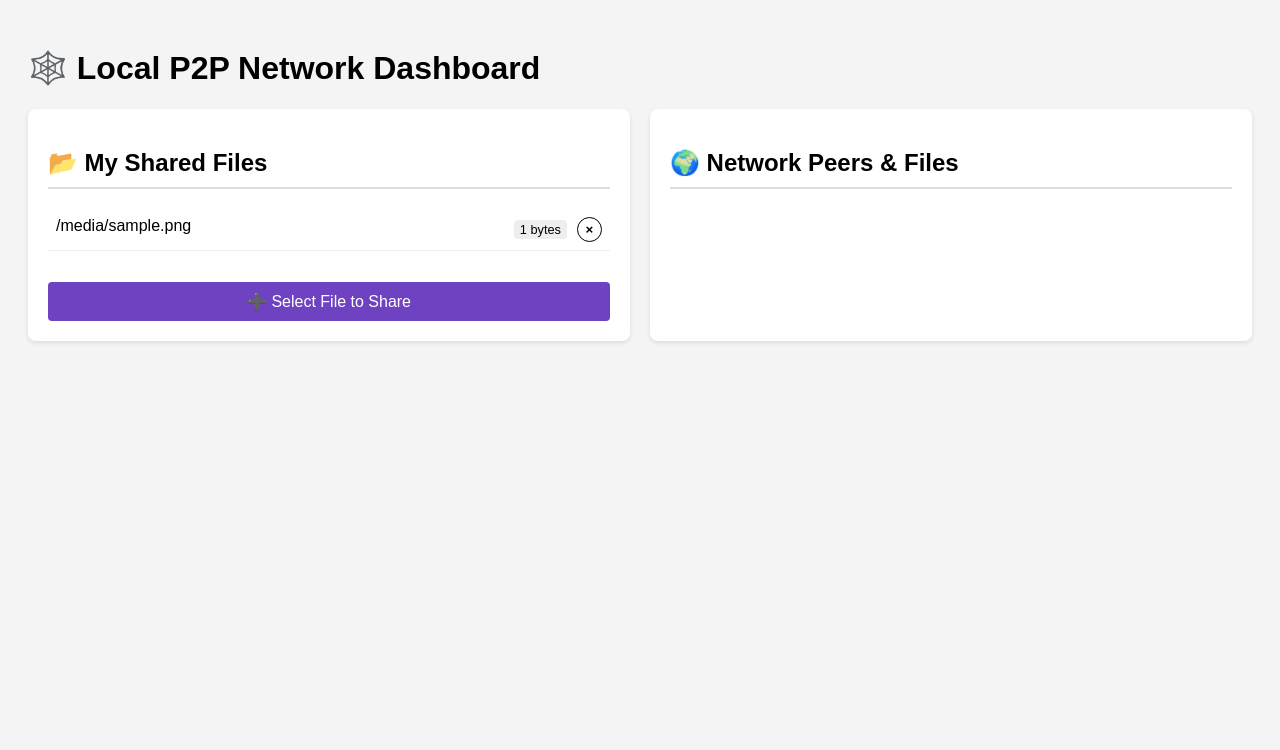
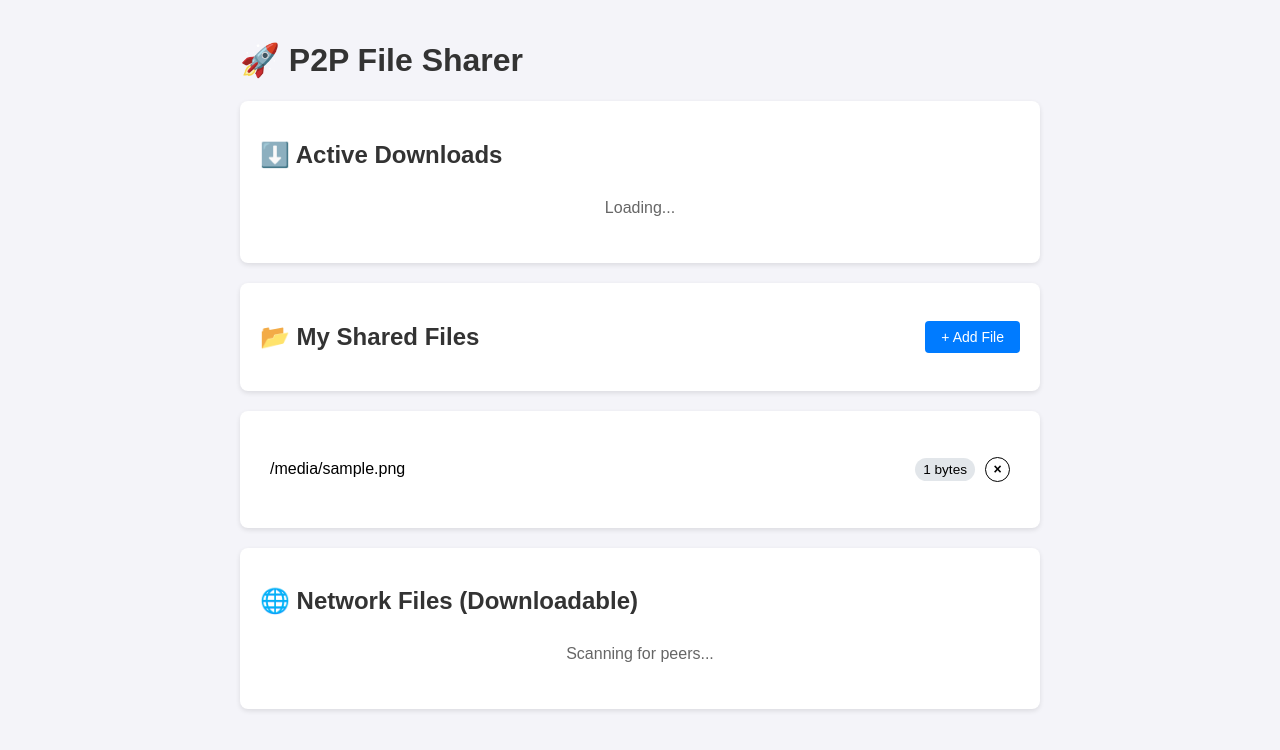
Before and after one commit to ofirGer/2026-Final-Project, a Python web app: template templates/index.html in a window 1280 px wide. Shown: the top 750 px of the page. Run offline with Jinja, Linux system fonts and the light colour scheme; the template is opened without the code that fills it: most values are stand-ins (such as "Sample title", 1, 10 or a date in 2020).

Commit message:
Added a progress bar and changed ui. Need to fix the bug when files too big

```diff
--- a/templates/index.html
+++ b/templates/index.html
@@ -1,158 +1,188 @@
 <!DOCTYPE html>
-<html>
+<html lang="en">
 <head>
+    <meta charset="UTF-8">
+    <meta name="viewport" content="width=device-width, initial-scale=1.0">
     <title>P2P File Sharer</title>
     <style>
-        body { font-family: sans-serif; padding: 20px; background-color: #f4f4f4; }
-        .container { display: flex; gap: 20px; }
-        .box { background: white; padding: 20px; border-radius: 8px; width: 50%; box-shadow: 0 2px 5px rgba(0,0,0,0.1); }
-        h2 { border-bottom: 2px solid #ddd; padding-bottom: 10px; }
+        body { font-family: sans-serif; max-width: 800px; margin: 0 auto; padding: 20px; background-color: #f4f4f9; }
+        h1, h2 { color: #333; }
+        .container { background: white; padding: 20px; border-radius: 8px; box-shadow: 0 2px 5px rgba(0,0,0,0.1); margin-bottom: 20px; }
+
+        /* List Styles */
         ul { list-style-type: none; padding: 0; }
-        li { padding: 8px; border-bottom: 1px solid #eee; display: flex; justify-content: space-between; }
-        button { background-color: #007bff; color: white; border: none; padding: 5px 10px; cursor: pointer; border-radius: 4px;}
-        button:hover { background-color: #0056b3; }
-        .add-btn { background-color: #6f42c1; width: 100%; padding: 10px; font-size: 16px; margin-top: 15px;}
-        .add-btn:hover { background-color: #5a32a3; }
-        .badge { background: #eee; padding: 2px 6px; border-radius: 4px; font-size: 0.8em; }
-        /* ... existing styles ... */
+        li { background: #fff; border-bottom: 1px solid #eee; padding: 10px; display: flex; justify-content: space-between; align-items: center; }
+        li:last-child { border-bottom: none; }
 
-        /* New style for the Remove Button */
+        /* Buttons */
+        button { padding: 8px 16px; border: none; border-radius: 4px; cursor: pointer; font-size: 14px; }
+        .btn-primary { background-color: #007bff; color: white; }
+        .btn-success { background-color: #28a745; color: white; }
+        .btn-primary:hover { background-color: #0056b3; }
+        .btn-success:hover { background-color: #218838; }
+
+        /* Remove Button Style (Black Outline) */
         .remove-btn {
-            background-color: white;      /* White background */
-            color: black;                 /* Black X */
-            border: 1px solid black;      /* Black outline */
-            border-radius: 50%;           /* Circular shape */
+            background-color: white;
+            color: black;
+            border: 1px solid black;
+            border-radius: 50%;
             width: 25px;
             height: 25px;
             cursor: pointer;
             font-weight: bold;
-            line-height: 23px;            /* Vertically centers the X */
+            line-height: 23px;
             text-align: center;
             padding: 0;
             margin-left: 10px;
-            transition: background-color 0.2s; /* Smooth color change */
+            transition: background-color 0.2s;
+        }
+        .remove-btn:hover {
+            background-color: #cccccc;
         }
 
-        .remove-btn:hover {
-            background-color: #cccccc;    /* Gray background on hover */
-        }
+        .badge { background: #e2e6ea; padding: 4px 8px; border-radius: 12px; font-size: 0.85em; }
+
+        /* Progress Bar Styles */
+        .progress-container { width: 100%; background-color: #eee; border-radius: 5px; height: 10px; margin-top: 5px; }
+        .progress-bar { background-color: #28a745; height: 100%; border-radius: 5px; transition: width 0.5s ease; }
     </style>
-</head>
-<body>
-    <h1>🕸️ Local P2P Network Dashboard</h1>
-
-    <div class="container">
-        <div class="box">
-            <h2>📂 My Shared Files</h2>
-            <ul id="my-files-list">
-                {% for filename, meta in my_files.items() %}
-                <li>
-                    <span>{{ filename }}</span>
-                    <div style="display: flex; align-items: center;">
-                        <span class="badge">{{ meta.size }} bytes</span>
-
-                        <form action="/remove" method="post" style="margin: 0;">
-                            <input type="hidden" name="filename" value="{{ filename }}">
-                            <button type="submit" class="remove-btn">×</button>
-                        </form>
-                    </div>
-                </li>
-                {% endfor %}
-            </ul>
-
-            <form action="/select_file" method="post">
-                <button type="submit" class="add-btn">➕ Select File to Share</button>
-            </form>
-        </div>
-
-        <div class="box">
-            <h2>🌍 Network Peers & Files</h2>
-            <div id="peer-container">
-                {% for peer_id, data in peer_table.items() %}
-                    {% endfor %}
-            </div>
-        </div>
-    </div>
-
     <script>
-        // formatting helper
-        function formatBytes(bytes) {
-            if (bytes === 0) return '0 Bytes';
-            const sizes = ['Bytes', 'KB', 'MB', 'GB'];
-            const i = Math.floor(Math.log(bytes) / Math.log(1024));
-            return parseFloat((bytes / Math.pow(1024, i)).toFixed(2)) + ' ' + sizes[i];
+        function formatBytes(bytes, decimals = 2) {
+            if (!+bytes) return '0 Bytes';
+            const k = 1024;
+            const dm = decimals < 0 ? 0 : decimals;
+            const sizes = ['Bytes', 'KB', 'MB', 'GB', 'TB'];
+            const i = Math.floor(Math.log(bytes) / Math.log(k));
+            return `${parseFloat((bytes / Math.pow(k, i)).toFixed(dm))} ${sizes[i]}`;
         }
 
         async function updateDashboard() {
-
             try {
-                // 1. Fetch JSON data from Python
                 const response = await fetch('/api/data');
                 const data = await response.json();
 
-                // 2. Update "My Files" List
+                // 1. Update Network Files List
+                const networkList = document.getElementById('network-files-list');
+                networkList.innerHTML = '';
+
+                // Track if we found any files
+                let foundFiles = false;
+
+                for (const [peerId, peerData] of Object.entries(data.peers)) {
+                    for (const [filename, meta] of Object.entries(peerData.files)) {
+                        foundFiles = true;
+                        networkList.innerHTML += `
+                            <li>
+                                <div>
+                                    <strong>${filename}</strong> <br>
+                                    <small style="color: #666;">Size: ${formatBytes(meta.size)} | Peer: ${peerData.ip}</small>
+                                </div>
+                                <form action="/download" method="post">
+                                    <input type="hidden" name="ip" value="${peerData.ip}">
+                                    <input type="hidden" name="filename" value="${filename}">
+                                    <button type="submit" class="btn-success">Download ⬇️</button>
+                                </form>
+                            </li>`;
+                    }
+                }
+
+                if (!foundFiles) {
+                    networkList.innerHTML = '<li style="color: #666; justify-content: center;">No files found on network yet.</li>';
+                }
+
+                // 2. Update My Shared Files List
                 const myFilesList = document.getElementById('my-files-list');
-                myFilesList.innerHTML = ''; // Clear current list
+                myFilesList.innerHTML = '';
 
-
-
-                // Rebuild "My Files" list
                 for (const [filename, meta] of Object.entries(data.my_files)) {
                     myFilesList.innerHTML += `
                         <li>
                             <span>${filename}</span>
                             <div style="display: flex; align-items: center;">
                                 <span class="badge">${formatBytes(meta.size)}</span>
-
                                 <form action="/remove" method="post" style="margin: 0;">
                                     <input type="hidden" name="filename" value="${filename}">
-
                                     <button type="submit" class="remove-btn" title="Remove File">×</button>
                                 </form>
                             </div>
                         </li>`;
                 }
 
-                // 3. Update "Network Peers" List
-                const peerContainer = document.getElementById('peer-container');
-                peerContainer.innerHTML = ''; // Clear container
+                // 3. Update Active Downloads List (NEW)
+                const downloadList = document.getElementById('download-list');
+                downloadList.innerHTML = '';
 
-                const peers = Object.entries(data.peers);
-                if (peers.length === 0) {
-                    peerContainer.innerHTML = '<p>Searching for peers...</p>';
-                }
+                const downloads = data.downloads || {};
 
-                for (const [peerId, peerData] of peers) {
-                    let filesHtml = '';
-
-                    // Build the list of files for this peer
-                    for (const [fname, meta] of Object.entries(peerData.files)) {
-                        filesHtml += `
-                            <li>
-                                ${fname} <span class="badge">${formatBytes(meta.size)}</span>
-                                <form action="/download" method="post" style="display:inline;">
-                                    <input type="hidden" name="ip" value="${peerData.ip}">
-                                    <input type="hidden" name="filename" value="${fname}">
-                                    <button type="submit">⬇ Download</button>
-                                </form>
+                if (Object.keys(downloads).length === 0) {
+                     downloadList.innerHTML = '<li style="color: #666; justify-content: center;">No active downloads</li>';
+                } else {
+                    for (const [filename, percent] of Object.entries(downloads)) {
+                        downloadList.innerHTML += `
+                            <li style="display: block;">
+                                <div style="display: flex; justify-content: space-between; margin-bottom: 5px;">
+                                    <strong>${filename}</strong>
+                                    <span>${percent}%</span>
+                                </div>
+                                <div class="progress-container">
+                                    <div class="progress-bar" style="width: ${percent}%;"></div>
+                                </div>
                             </li>`;
                     }
-
-                    // Append the whole peer block
-                    peerContainer.innerHTML += `
-                        <div style="background: #eef; padding: 10px; margin-bottom: 10px; border-radius: 5px;">
-                            <strong>Peer IP: ${peerData.ip}</strong>
-                            <ul>${filesHtml}</ul>
-                        </div>`;
                 }
 
             } catch (error) {
-                console.error("Error fetching updates:", error);
+                console.error('Error fetching data:', error);
             }
         }
 
-        // Run the update function every 2000 milliseconds (2 seconds)
+        // Auto-refresh every 2 seconds
         setInterval(updateDashboard, 2000);
+
+        // Run immediately on load
+        window.onload = updateDashboard;
     </script>
+</head>
+<body>
+    <h1>🚀 P2P File Sharer</h1>
+
+    <div class="container">
+        <h2>⬇️ Active Downloads</h2>
+        <ul id="download-list">
+            <li style="color: #666; justify-content: center;">Loading...</li>
+        </ul>
+    </div>
+
+    <div class="container" style="display: flex; justify-content: space-between; align-items: center;">
+        <h2>📂 My Shared Files</h2>
+        <form action="/select_file" method="post">
+            <button type="submit" class="btn-primary">+ Add File</button>
+        </form>
+    </div>
+
+    <div class="container">
+        <ul id="my-files-list">
+             {% for filename, meta in my_files.items() %}
+             <li>
+                 <span>{{ filename }}</span>
+                 <div style="display: flex; align-items: center;">
+                     <span class="badge">{{ meta.size }} bytes</span>
+                     <form action="/remove" method="post" style="margin: 0;">
+                         <input type="hidden" name="filename" value="{{ filename }}">
+                         <button type="submit" class="remove-btn">×</button>
+                     </form>
+                 </div>
+             </li>
+             {% endfor %}
+        </ul>
+    </div>
+
+    <div class="container">
+        <h2>🌐 Network Files (Downloadable)</h2>
+        <ul id="network-files-list">
+            <li style="color: #666; justify-content: center;">Scanning for peers...</li>
+        </ul>
+    </div>
 </body>
 </html>
--- a/web_ui.py
+++ b/web_ui.py
@@ -25,10 +25,11 @@ class WebUI:
         # --- NEW: API Route for JavaScript to talk to ---
         @self.app.route('/api/data')
         def get_data():
-            """Returns the current state of peers and files as JSON"""
+            """Returns the current state of peers, files, AND active downloads"""
             return jsonify({
                 "peers": self.peer.peer_table,
-                "my_files": self.file_manager.my_files
+                "my_files": self.file_manager.my_files,
+                "downloads": self.tcp_client.active_downloads  # <--- NEW
             })
 
         @self.app.route('/select_file', methods=['POST'])
```
Also changed, not shown: tcp_client.py (+28 -11 lines).
